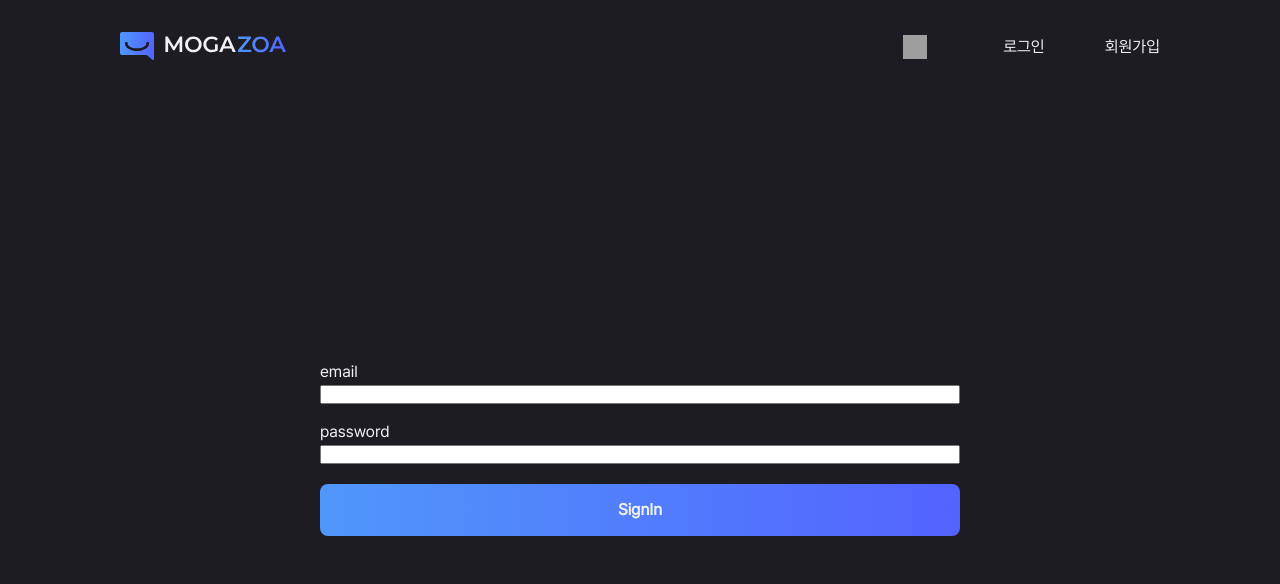
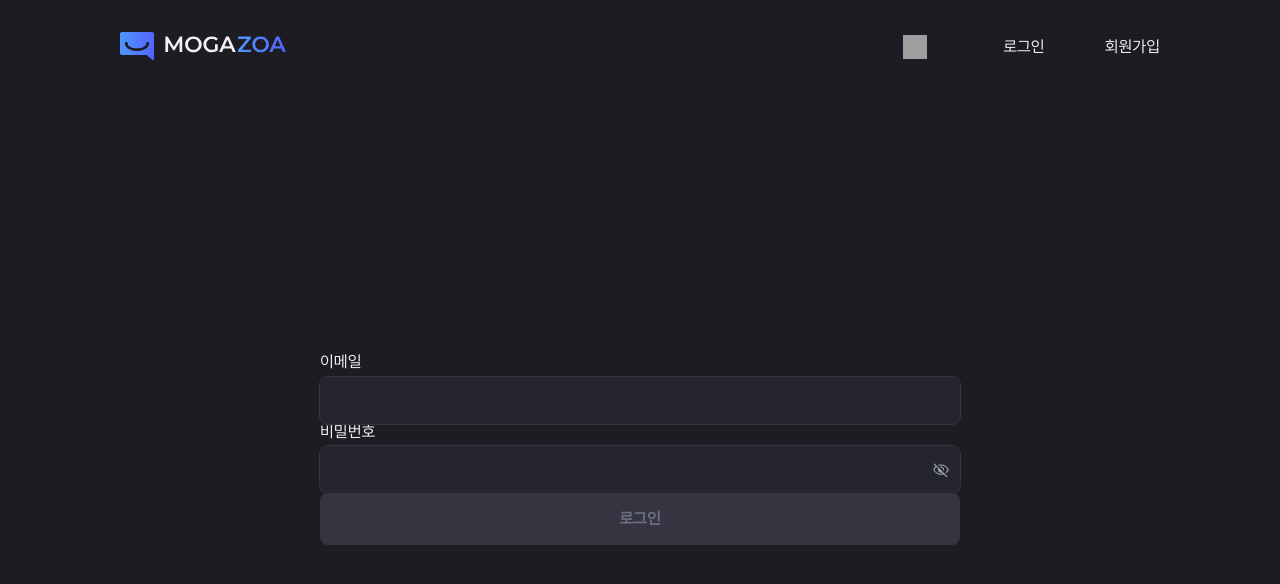
Before and after one commit to yeeZinu/mogazoa, a Next.js app: page /signin in a window 1280 px wide. Shown: the top 584 px of the page. Built offline with nearby package versions, Linux system fonts and the light colour scheme; no server answers; grey boxes are pictures that could not be loaded.

Commit message:
remove: 임시 로그인 코드 삭제

```diff
--- a/src/app/(auth)/signin/page.tsx
+++ b/src/app/(auth)/signin/page.tsx
@@ -1,81 +1,9 @@
-"use client";
-
-import { useRouter } from "next/navigation";
-import { signIn } from "next-auth/react";
-import { useEffect, useState } from "react";
-import { useForm } from "react-hook-form";
-import Button from "@/components/Button/Button";
-import styles from "./SignInPage.module.scss";
-
-type FormData = {
-  email: string;
-  password: string;
-};
+import SignInForm from "./_components/SignInForm";
 
 export default function SignInPage() {
-  const [isDisabled, setDisabled] = useState(false);
-  const {
-    register,
-    handleSubmit,
-    formState: { errors },
-  } = useForm<FormData>();
-  const router = useRouter();
-
-  const onSubmit = async (data: FormData) => {
-    const result = await signIn("credentials", {
-      redirect: false,
-      email: data.email,
-      password: data.password,
-    });
-
-    if (result?.ok) {
-      router.push("/");
-    } else {
-      console.log("로그인 실패");
-    }
-  };
-
-  useEffect(() => {
-    if (errors.email || errors.password) {
-      setDisabled(true);
-    } else {
-      setDisabled(false);
-    }
-  }, [errors.email, errors.password]);
-
   return (
     <div>
-      <form
-        className={styles.container}
-        onSubmit={handleSubmit(onSubmit)}
-      >
-        <label htmlFor='email'>
-          email
-          <input
-            id='email'
-            type='email'
-            {...register("email", { required: "이메일을 입력해주세요." })}
-          />
-          {errors.email && <p>{errors.email.message}</p>}
-        </label>
-        <label htmlFor='password'>
-          password
-          <input
-            id='password'
-            type='password'
-            {...register("password", { required: "비밀번호를 입력해주세요." })}
-          />
-          {errors.password && <p>{errors.password.message}</p>}
-        </label>
-        <Button
-          styleType='primary'
-          disabled={isDisabled}
-          className={styles.button}
-          type='submit'
-        >
-          SignIn
-        </Button>
-      </form>
+      <SignInForm />
     </div>
   );
 }
```
